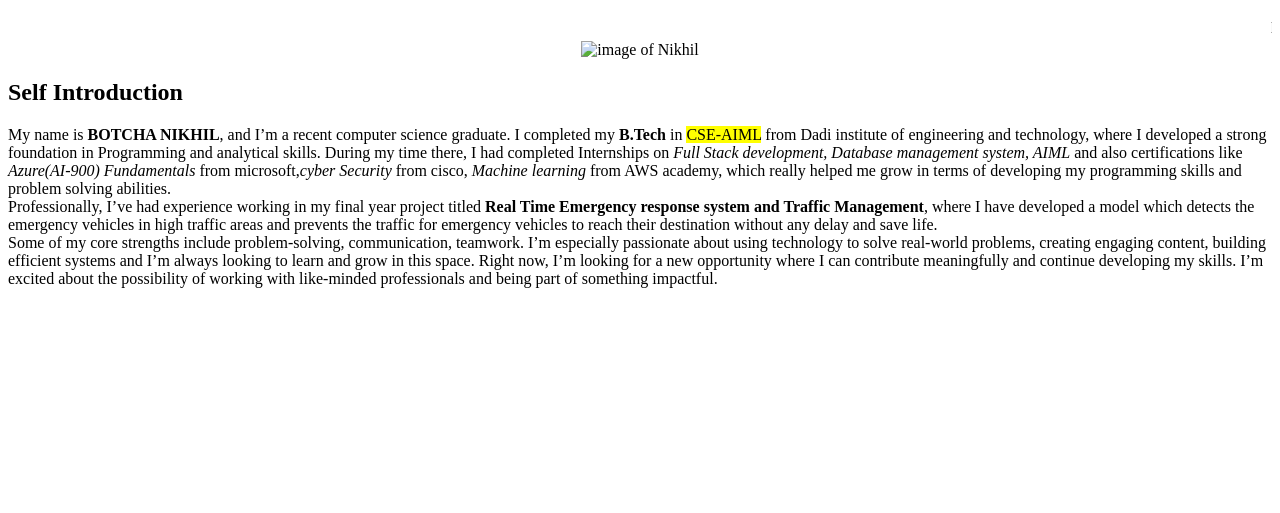
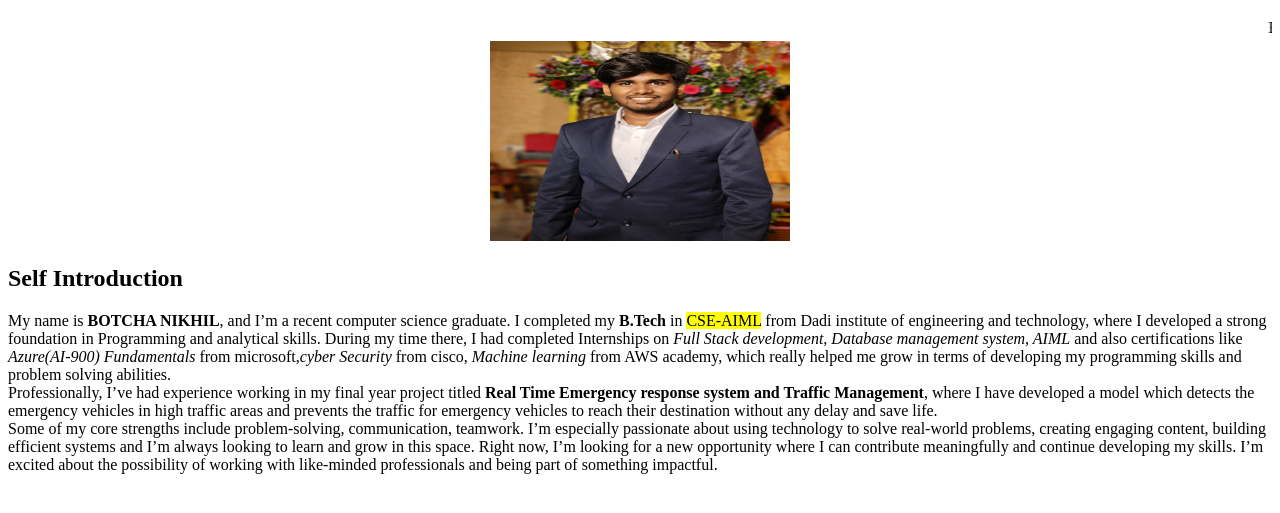
Before and after one commit to NikhilBotcha97/MyBiodata, a plain HTML site: page index.html in a window 1280 px wide. Shown: the part 61-574 px from the top of the page. Drawn offline with Linux system fonts and the light colour scheme; the site is published under a folder, as on GitHub Pages, so addresses that start at the root find nothing.

Commit message:
Update index.html

```diff
--- a/index.html
+++ b/index.html
@@ -10,7 +10,7 @@
 
     <marquee>BOTCHA NIKHIL</marquee>
 
-    <center><img src="/my-professional.jpg" width="300" height="200" alt="image of Nikhil"/></center>
+    <center><img src="my-professional.jpg" width="300" height="200" alt="image of Nikhil"/></center>
 
     <h2>Self Introduction</h2>
 
```
